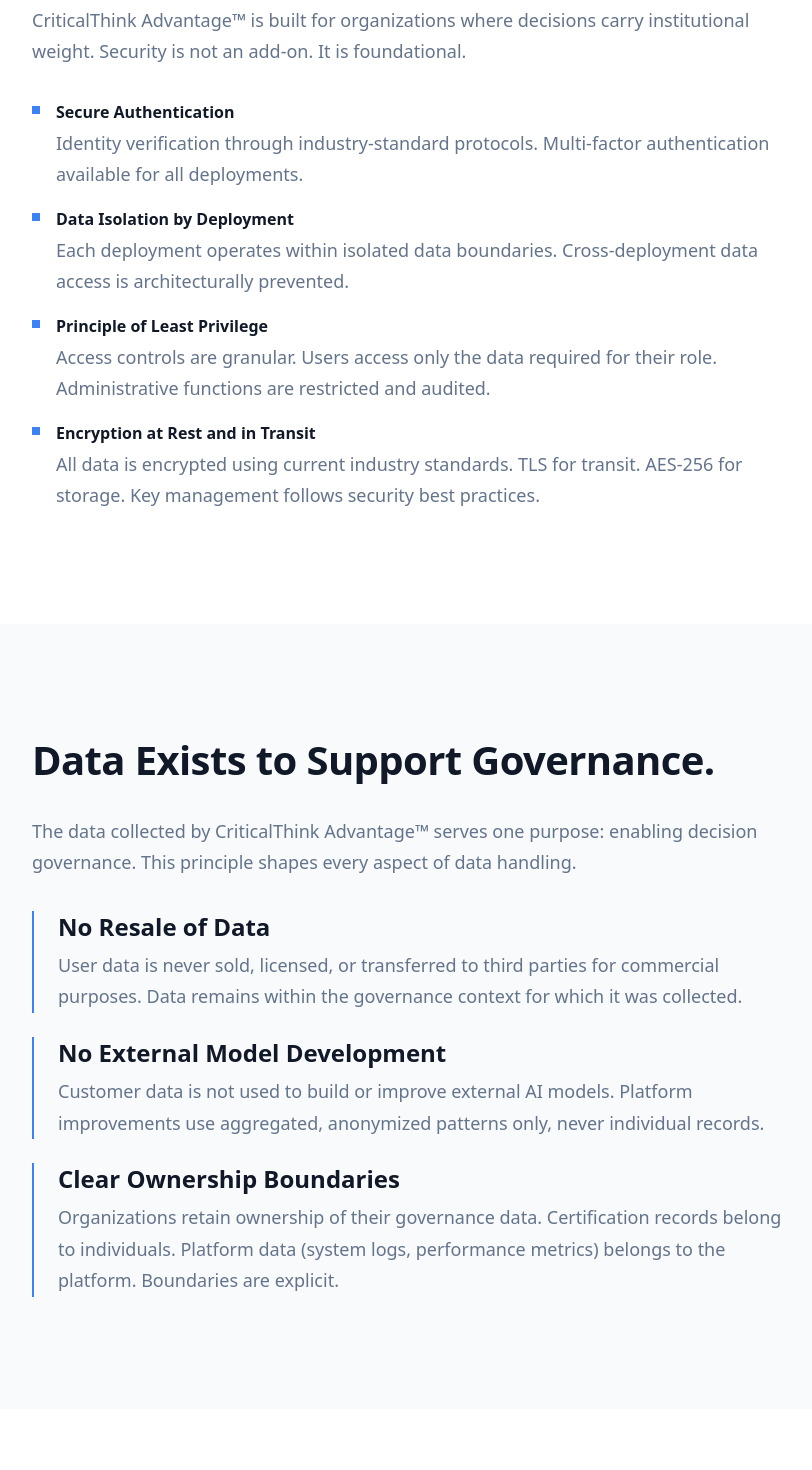
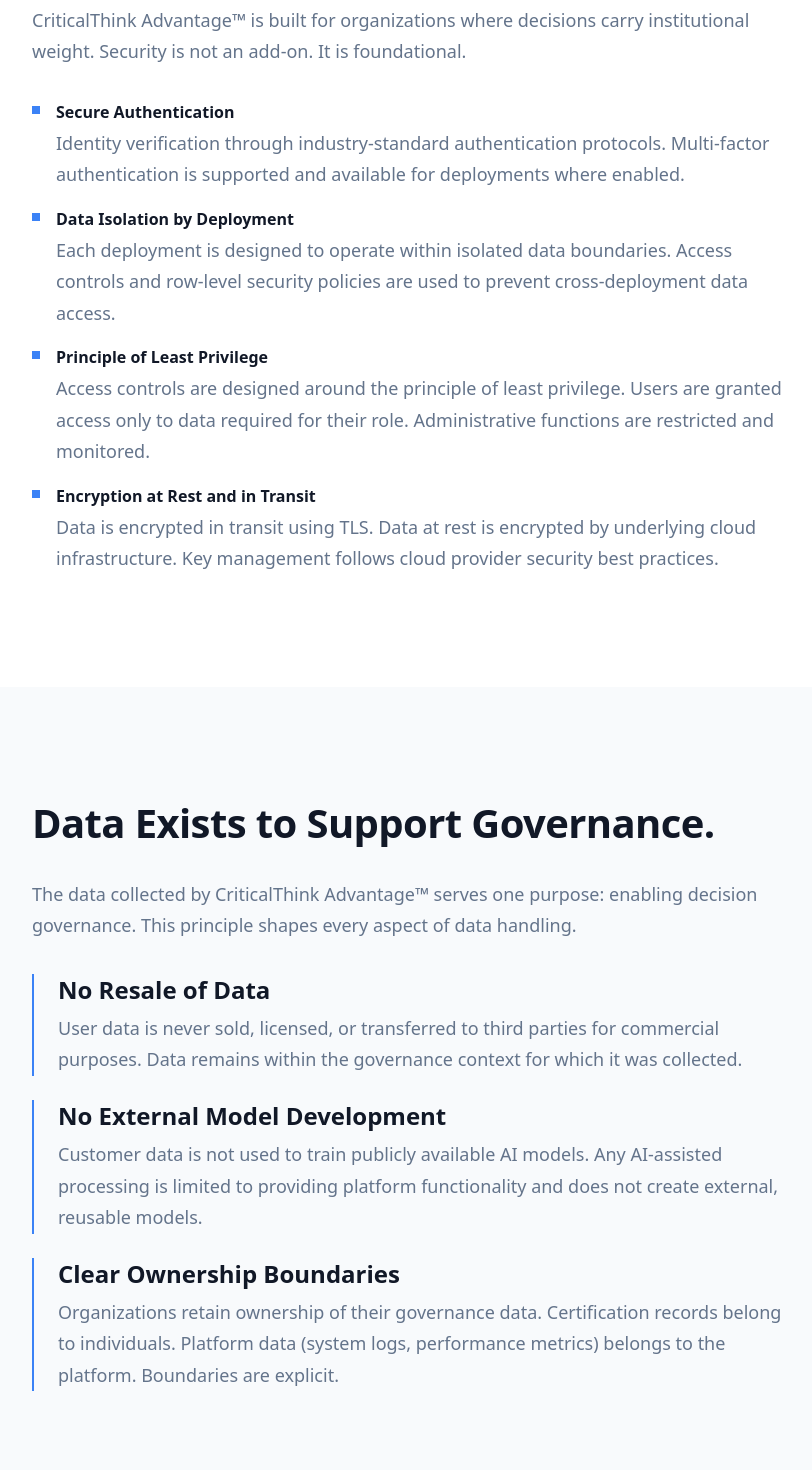
Before and after one commit to TotalFreedomLife/criticalthink-advantage, a Next.js app: page /trust in a window 1280 px wide. Shown: the part 360-1830 px from the top of the page, without its empty margins (128-940 px from the left). Built offline with nearby package versions, Linux system fonts and the light colour scheme.

Commit message:
Refine security and data handling descriptions for clarity and precision

```diff
--- a/src/app/trust/page.tsx
+++ b/src/app/trust/page.tsx
@@ -27,8 +27,9 @@ export default function TrustPage() {
                   Secure Authentication
                 </strong>
                 <p className="mt-1 text-[var(--ct-slate)]">
-                  Identity verification through industry-standard protocols.
-                  Multi-factor authentication available for all deployments.
+                  Identity verification through industry-standard authentication
+                  protocols. Multi-factor authentication is supported and
+                  available for deployments where enabled.
                 </p>
               </div>
             </li>
@@ -39,8 +40,9 @@ export default function TrustPage() {
                   Data Isolation by Deployment
                 </strong>
                 <p className="mt-1 text-[var(--ct-slate)]">
-                  Each deployment operates within isolated data boundaries.
-                  Cross-deployment data access is architecturally prevented.
+                  Each deployment is designed to operate within isolated data
+                  boundaries. Access controls and row-level security policies
+                  are used to prevent cross-deployment data access.
                 </p>
               </div>
             </li>
@@ -51,9 +53,10 @@ export default function TrustPage() {
                   Principle of Least Privilege
                 </strong>
                 <p className="mt-1 text-[var(--ct-slate)]">
-                  Access controls are granular. Users access only the data
-                  required for their role. Administrative functions are
-                  restricted and audited.
+                  Access controls are designed around the principle of least
+                  privilege. Users are granted access only to data required for
+                  their role. Administrative functions are restricted and
+                  monitored.
                 </p>
               </div>
             </li>
@@ -64,9 +67,9 @@ export default function TrustPage() {
                   Encryption at Rest and in Transit
                 </strong>
                 <p className="mt-1 text-[var(--ct-slate)]">
-                  All data is encrypted using current industry standards. TLS
-                  for transit. AES-256 for storage. Key management follows
-                  security best practices.
+                  Data is encrypted in transit using TLS. Data at rest is
+                  encrypted by underlying cloud infrastructure. Key management
+                  follows cloud provider security best practices.
                 </p>
               </div>
             </li>
@@ -99,9 +102,10 @@ export default function TrustPage() {
                 No External Model Development
               </h3>
               <p className="text-[var(--ct-slate)]">
-                Customer data is not used to build or improve external AI
-                models. Platform improvements use aggregated, anonymized
-                patterns only, never individual records.
+                Customer data is not used to train publicly available AI
+                models. Any AI-assisted processing is limited to providing
+                platform functionality and does not create external, reusable
+                models.
               </p>
             </div>
             <div className="border-l-2 border-[var(--ct-primary)] pl-6">
@@ -147,8 +151,8 @@ export default function TrustPage() {
               <p className="text-[var(--ct-slate)]">
                 Platform operations follow documented internal standards for
                 scenario development, evaluation methodology, and certification
-                criteria. These standards are versioned, reviewed, and updated
-                through a defined governance process.
+                criteria. Standards are versioned and maintained through a
+                documented governance process.
               </p>
             </div>
             <div className="border-l-2 border-[var(--ct-primary)] pl-6">
@@ -171,8 +175,8 @@ export default function TrustPage() {
         <h2 className="mb-8">Enterprise Integration</h2>
         <div className="max-w-3xl">
           <p className="mb-8">
-            CriticalThink Advantage&#8482; is designed to integrate with existing
-            enterprise infrastructure, not replace it.
+            Enterprise integration capabilities are designed into the platform
+            architecture and available as part of the enterprise roadmap.
           </p>
           <div className="grid gap-6 sm:grid-cols-2">
             <div className="border-l-2 border-[var(--ct-primary)] pl-6">
@@ -180,8 +184,8 @@ export default function TrustPage() {
                 Single Sign-On (SSO)
               </h3>
               <p className="text-[var(--ct-slate)]">
-                SAML 2.0 and OAuth 2.0 support for seamless identity federation
-                with existing enterprise identity providers.
+                OAuth 2.0 authentication is supported. SAML-based SSO is
+                available for enterprise deployments.
               </p>
             </div>
             <div className="border-l-2 border-[var(--ct-primary)] pl-6">
@@ -189,8 +193,9 @@ export default function TrustPage() {
                 API Access
               </h3>
               <p className="text-[var(--ct-slate)]">
-                RESTful APIs for programmatic access to governance data,
-                certification records, and assessment results.
+                API access for programmatic integration with governance data,
+                certification records, and assessment results for enterprise
+                deployments.
               </p>
             </div>
             <div className="border-l-2 border-[var(--ct-primary)] pl-6">
@@ -198,7 +203,7 @@ export default function TrustPage() {
                 Data Export
               </h3>
               <p className="text-[var(--ct-slate)]">
-                Structured export formats for integration with HRIS, LMS, and
+                Structured data export for integration with HRIS, LMS, and
                 compliance management systems.
               </p>
             </div>
@@ -207,8 +212,9 @@ export default function TrustPage() {
                 Webhook Events
               </h3>
               <p className="text-[var(--ct-slate)]">
-                Real-time event notifications for certification completions,
-                assessment milestones, and governance alerts.
+                Webhook event notifications for certification completions,
+                assessment milestones, and governance alerts are available for
+                governed deployments.
               </p>
             </div>
           </div>
@@ -221,8 +227,9 @@ export default function TrustPage() {
         <div className="max-w-3xl">
           <p className="mb-6">
             Organizations operating in regulated environments require audit
-            trails. CriticalThink Advantage&#8482; produces documentation that
-            supports institutional accountability.
+            trails. CriticalThink Advantage&#8482; produces documentation and
+            artifacts that support institutional accountability and audit
+            review.
           </p>
           <ul className="space-y-4">
             <li className="flex items-start gap-4">
```
